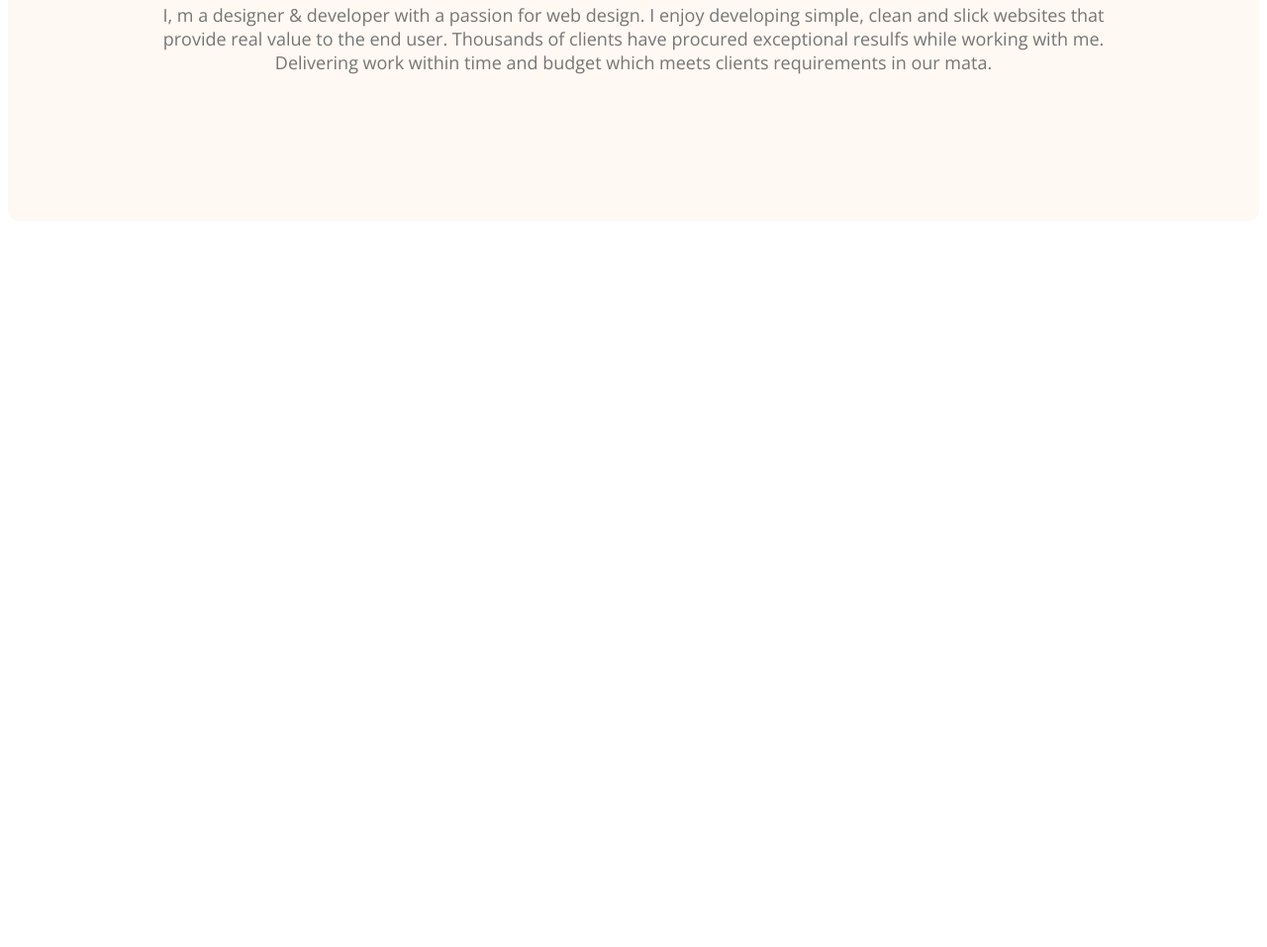
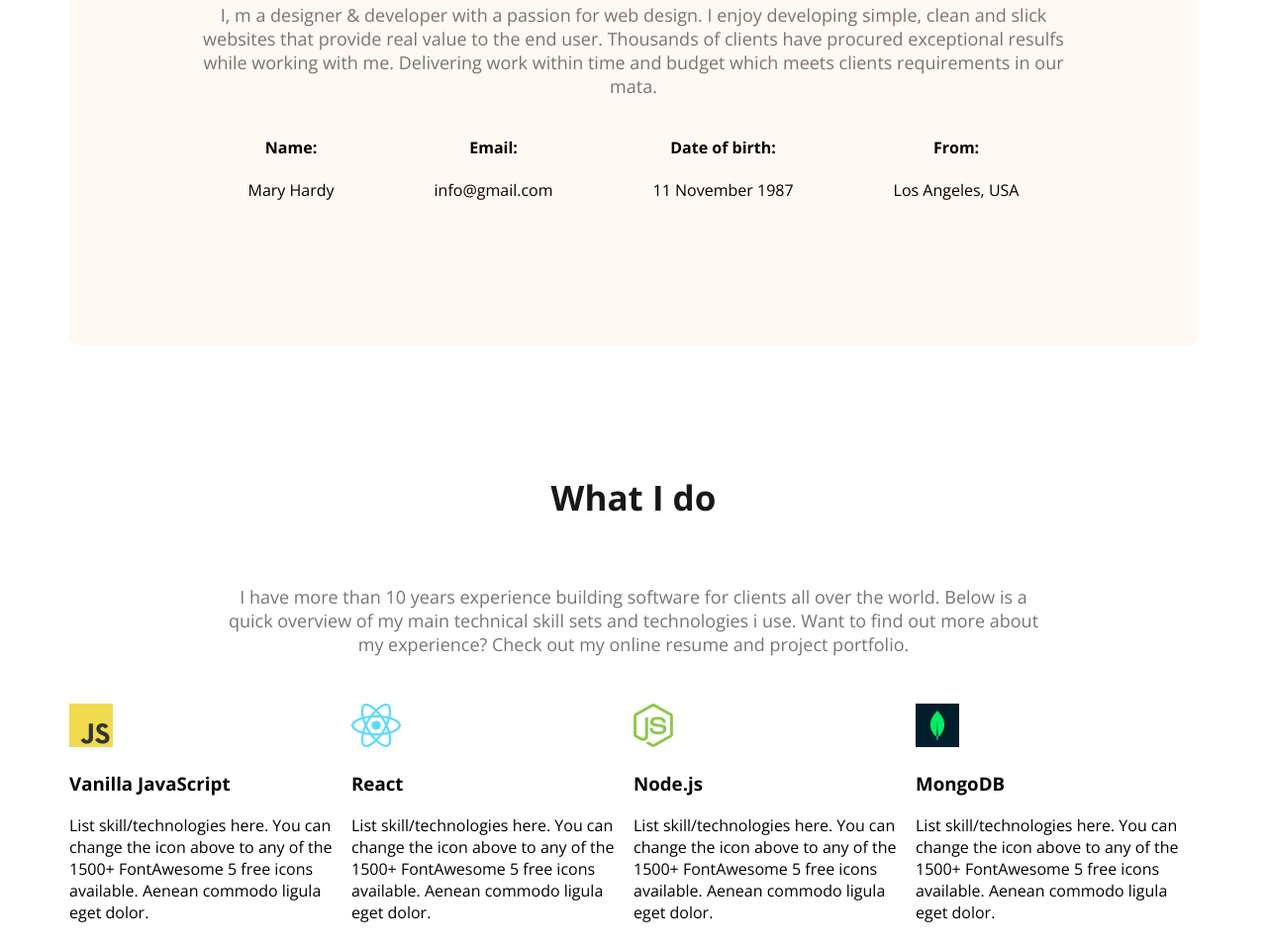
Before and after one commit to Ariful145/web-developer-portfolio, a plain HTML site: page index.html in a window 1280 px wide. Shown: the part 1142-2099 px from the top of the page at 99% size. Before the commit the page ends 1495 px from the top, so only its background shows below. Drawn offline with nearby package versions, Linux system fonts and the light colour scheme.

Commit message:
added what i do section

```diff
--- a/index.html
+++ b/index.html
@@ -41,6 +41,59 @@
             <p class="section-description">
                I, m a designer & developer with a passion for web design. I enjoy developing simple, clean and slick websites that provide real value to the end user. Thousands of clients have procured exceptional resulfs while working with me. Delivering work within time and budget which meets clients requirements in our mata.
             </p>
+            <div class="about-info-container">
+               <!-- .about-info*4>h4.info-title+p.info-description -->
+               <div class="about-info">
+                  <h4 class="info-title">Name:</h4>
+                  <p class="info-description">Mary Hardy</p>
+               </div>
+               <div class="about-info">
+                  <h4 class="info-title">Email:
+                     </h4>
+                  <p class="info-description">info@gmail.com</p>
+               </div>
+               <div class="about-info">
+                  <h4 class="info-title">Date of birth:
+                     </h4>
+                  <p class="info-description">11 November 1987</p>
+               </div>
+               <div class="about-info">
+                  <h4 class="info-title">From:
+                     </h4>
+                  <p class="info-description">Los Angeles, USA</p>
+               </div>
+            </div>
+         </section>
+         <!-- what i do section start -->
+         <section>
+            <h3 class="section-title">What I do</h3>
+            <p id="what-i-do-description" class="section-description">
+               I have more than 10 years experience building software for clients all over the world. Below is a quick overview of my main technical skill sets and technologies i use. Want to find out more about my experience? Check out my online resume and project portfolio.
+            </p>
+            <div class="skills-container">
+            <!--   .skill*4>img+h3.skill-title+p.skill-description -->
+            <div class="skill">
+               <img src="images/icons/js.png" alt="">
+               <h3 class="skill-title">Vanilla JavaScript</h3>
+               <p class="skill-description">List skill/technologies here. You can change the icon above to any of the 1500+ FontAwesome 5 free icons available. Aenean commodo ligula eget dolor.</p>
+            </div>
+            <div class="skill">
+               <img src="images/icons/react.png" alt="">
+               <h3 class="skill-title">React</h3>
+               <p class="skill-description">List skill/technologies here. You can change the icon above to any of the 1500+ FontAwesome 5 free icons available. Aenean commodo ligula eget dolor.</p>
+            </div>
+            <div class="skill">
+               <img src="images/icons/nodejs.png" alt="">
+               <h3 class="skill-title">Node.js</h3>
+               <p class="skill-description">List skill/technologies here. You can change the icon above to any of the 1500+ FontAwesome 5 free icons available. Aenean commodo ligula eget dolor.</p>
+            </div>
+            <div class="skill">
+               <img src="images/icons/mongo.png" alt="">
+               <h3 class="skill-title">MongoDB</h3>
+               <p class="skill-description">List skill/technologies here. You can change the icon above to any of the 1500+ FontAwesome 5 free icons available. Aenean commodo ligula eget dolor.</p>
+            </div>
+            </div>
+
          </section>
       </main>
       <footer></footer>
--- a/style/style.css
+++ b/style/style.css
@@ -97,7 +97,10 @@ nav a {
 }
 
 /* main section */
-
+main {
+   max-width: 1140px;
+   margin: 0 auto;
+}
 /* about section */
 .about {
    padding: 130px;
@@ -105,3 +108,17 @@ nav a {
    background: #fff8f3;
    margin: 130px 0;
 }
+.about-info-container {
+   display: flex;
+   justify-content: space-around;
+}
+.about-info {
+   text-align: center;
+}
+
+#what-i-do-description {
+   padding: 30px 150px;
+}
+.skills-container {
+   display: flex;
+}
```
